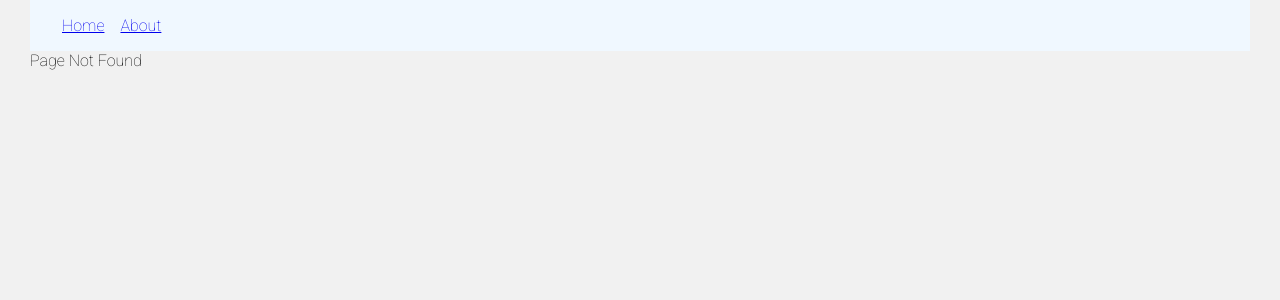
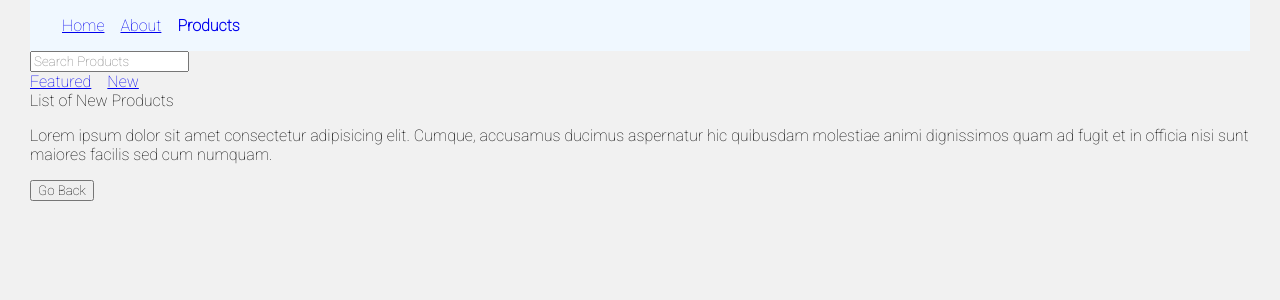
Before and after one commit to kiche-allan/React-router-6-with-authentication, a React (Create React App) app: page /products/featured in a window 1280 px wide. Before the commit this address had no page. Shown: the top 300 px of the page. Built offline with nearby package versions, Linux system fonts and the light colour scheme.

Commit message:
third commit

```diff
--- a/src/App.js
+++ b/src/App.js
@@ -1,9 +1,12 @@
 import {Routes, Route} from 'react-router-dom'
 import About from './components/About';
+import FeaturedProducts from './components/FeaturedProducts';
 import Home from './components/Home'
 import Navbar from './components/Navbar';
+import NewProducts from './components/NewProducts';
 import NoMatch from './components/NoMatch';
 import OrderSummary from './components/OrderSummary';
+import Products from './components/Products';
 
 function App() {
   return (
@@ -12,8 +15,13 @@ function App() {
     <Routes>
       < Route path ='/' element ={<Home/>}/>
       <Route path ='about' element = {<About/>}/>
-      <Route path='order-summary' element ={<OrderSummary/>}></Route>
-      <Route path='*' element ={<NoMatch />}></Route>
+      <Route path='order-summary' element ={<OrderSummary/>}/>
+      <Route path='products' element = {<Products />}>
+        <Route path ='featured' element ={<FeaturedProducts/>}/>
+        <Route path='new' element ={<NewProducts/>}/>
+      </Route>
+      <Route path='*' element ={<NoMatch />}/>
+
     </Routes>
     </>
   );
--- /dev/null
+++ b/src/components/FeaturedProducts.js
@@ -0,0 +1,13 @@
+import React from 'react'
+import { useNavigate } from 'react-router-dom'
+
+export default function FeaturedProducts() {
+    const navigate = useNavigate()
+  return (
+    <>
+    <div>List of New Products</div>
+    <p>Lorem ipsum dolor sit amet consectetur adipisicing elit. Cumque, accusamus ducimus aspernatur hic quibusdam molestiae animi dignissimos quam ad fugit et in officia nisi sunt maiores facilis sed cum numquam.</p>
+    <button onClick={() => navigate(-1)}>Go Back</button>
+    </>
+  )
+}
--- a/src/components/Navbar.js
+++ b/src/components/Navbar.js
@@ -10,9 +10,12 @@ export default function Navbar() {
     }
   }
   return (
-    <nav>
+    <>
+    <nav className='primary-nav'>
         <NavLink style= {navLinkStyles} to ='/'>Home</NavLink>
         <NavLink style = {navLinkStyles} to ='/about'>About</NavLink>
+        <NavLink style = {navLinkStyles} to ='/products'>Products</NavLink>
     </nav>
+    </>
   )
 }
--- /dev/null
+++ b/src/components/NewProducts.js
@@ -0,0 +1,13 @@
+import React from 'react'
+import { useNavigate } from 'react-router-dom'
+
+export default function NewProducts() {
+    const navigate = useNavigate()
+  return (
+    <>
+    <div>List of New Products</div>
+    <p>Lorem ipsum dolor sit amet consectetur adipisicing elit. Cumque, accusamus ducimus aspernatur hic quibusdam molestiae animi dignissimos quam ad fugit et in officia nisi sunt maiores facilis sed cum numquam.</p>
+    <button onClick={() => navigate(-1)}>Go Back</button>
+    </>
+  )
+}
--- /dev/null
+++ b/src/components/Products.js
@@ -0,0 +1,17 @@
+import React from 'react'
+import { Link, Outlet } from 'react-router-dom'
+export default function Products() {
+  return (
+    <>
+    <div>
+        <input type="search" placeholder='Search Products' />
+    </div>
+
+    <nav>
+        <Link to = 'featured'>Featured</Link>
+        <Link to ='new'>New</Link>
+    </nav>
+    <Outlet/>
+    </>
+  )
+}
--- a/src/index.css
+++ b/src/index.css
@@ -10,7 +10,7 @@ body{
   font-family: "Roboto";
   background: #f1f1f1;
 }
-nav {
+.primary-nav {
   background-color: aliceblue;
   padding: 16px 32px;
 }
```
